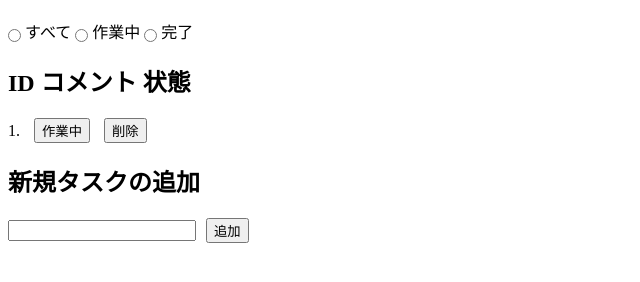
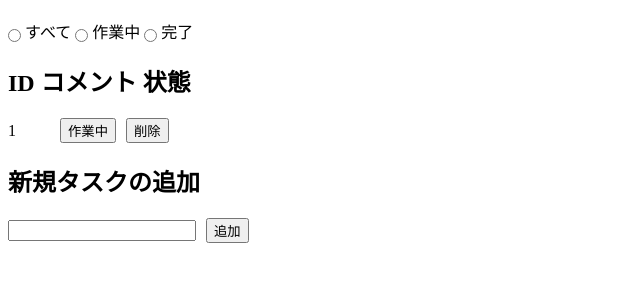
Before and after one commit to minhouse/javascript_3, a plain HTML site: page index.html in a window 1280 px wide. Both pictures are taken after a click on the button "追加". Shown: the part 70-352 px from the top of the page, without its empty margins (0-640 px from the left). Drawn offline with Linux system fonts and the light colour scheme.

Commit message:
second review

```diff
--- a/index.html
+++ b/index.html
@@ -5,7 +5,6 @@
     <link rel="stylesheet" href="style.css" />
   </head>
   <body>
-    <script src="todolist.js"></script>
     <h1>ToDoリスト</h1>
     <form>
       <div>
@@ -23,7 +22,8 @@
     <div class="input-container">
       <label for="input_task"></label>
       <input type="text" id="input_task" name="input_task" />
-      <input type="button" value="追加" onclick="addTask()" />
+      <input type="button" value="追加" id="add_button" />
     </div>
+    <script src="todolist.js"></script>
   </body>
 </html>
--- a/style.css
+++ b/style.css
@@ -40,9 +40,13 @@ form input[type="checkbox"] {
 }
 
 .task-item {
-  margin-bottom: 5px;
+  margin-bottom: 10px; /* スペースを広く調整 */
 }
 
 .task-item input[type="button"] {
   margin-left: 10px;
 }
+
+.task-item span {
+  margin-right: 30px; /* 入力テキストと作業中ボタンの間のスペースを広く調整 */
+}
--- a/todolist.js
+++ b/todolist.js
@@ -1,41 +1,55 @@
 // タスクの連番を管理するための変数
 let taskId = 0;
+const tasks = [];
 
 // createTaskItem関数はタスク項目の要素を作成
 // 連番をインクリメントしながらタスクのテキストとボタンを含むHTMLを生成し作成した要素を返す
 function createTaskItem(text) {
   taskId++;
+  const task = {
+    id: taskId,
+    text: text,
+    status: "作業中",
+  };
+  tasks.push(task);
+
   const taskItem = document.createElement("div");
-  // task-itemクラスを持つ要素を作成。このクラスはCSSスタイルシートでタスク項目の見た目を制御
   taskItem.classList.add("task-item");
-  // 文字列を使用してタスク項目のHTMLコンテンツを作成。${taskId} はタスクの連番、${text} は入力されたテキストを表示
-  // <input>要素が2つあり、それぞれ "作業中" と "削除" のボタン
-  // onclick属性はクリックされた時に指定された関数を呼び出す
-  // return taskItemによって作成したタスク項目の要素を返す
-  taskItem.innerHTML = `${taskId}. ${text}
-    <input type="button" value="作業中" onclick="updateTaskStatus(this)">
-    <input type="button" value="削除" onclick="deleteTask(this)">`;
+  taskItem.id = `task_${task.id}`;
+
+  const taskText = document.createElement("span");
+  taskText.textContent = `${taskId} ${task.text}`; // 連番と入力したテキストを表示
+  taskItem.appendChild(taskText);
+
+  const statusButton = document.createElement("input");
+  statusButton.type = "button";
+  statusButton.value = "作業中";
+  taskItem.appendChild(statusButton);
+
+  const deleteButton = document.createElement("input");
+  deleteButton.type = "button";
+  deleteButton.value = "削除";
+  taskItem.appendChild(deleteButton);
+
   return taskItem;
 }
 
-// タスク項目をcontainResults変数に追加
+// タスク項目を追加する処理
 function appendResult(item) {
-  const containResults = document.getElementById("result");
-  containResults.appendChild(item);
+  const resultHolder = document.getElementById("result");
+  resultHolder.appendChild(item);
 }
 
 // タスクの追加処理
-// createTaskItem()を呼び出してタスク項目を作成
-// appendResult()を呼び出して結果コンテナに追加
 function addTask() {
-  // 入力フィールドの要素を取得。input_task変数で要素のID属性を指定し、getElementById()メソッドを使用して要素を取得
   const inputTask = document.getElementById("input_task");
-  // 入力フィールドの値を取得。入力フィールドの値は.valueプロパティでアクセス
   const taskText = inputTask.value;
-  // 入力フィールドの値をリセット。タスク追加後に入力フィールドがクリアされる
   inputTask.value = "";
-  // createTaskItem()関数を呼び出してタスク項目の要素を生成。taskTextは入力フィールドの値を指定、その値をタスク項目に表示する
+
   const taskItem = createTaskItem(taskText);
-  // appendResult()関数で生成したタスク項目の要素を結果コンテナに追加。タスク項目が結果コンテナに追加される
   appendResult(taskItem);
 }
+
+// 追加ボタンのクリックイベントをハンドリング
+const addButton = document.getElementById("add_button");
+addButton.addEventListener("click", addTask);
```
